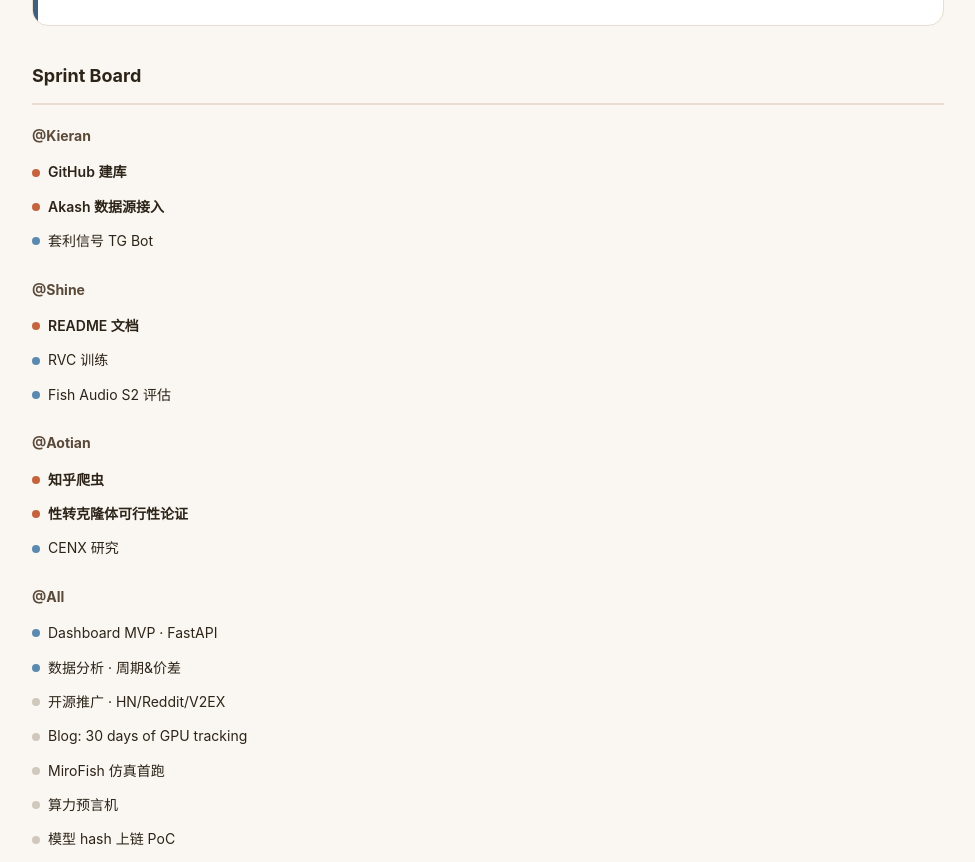
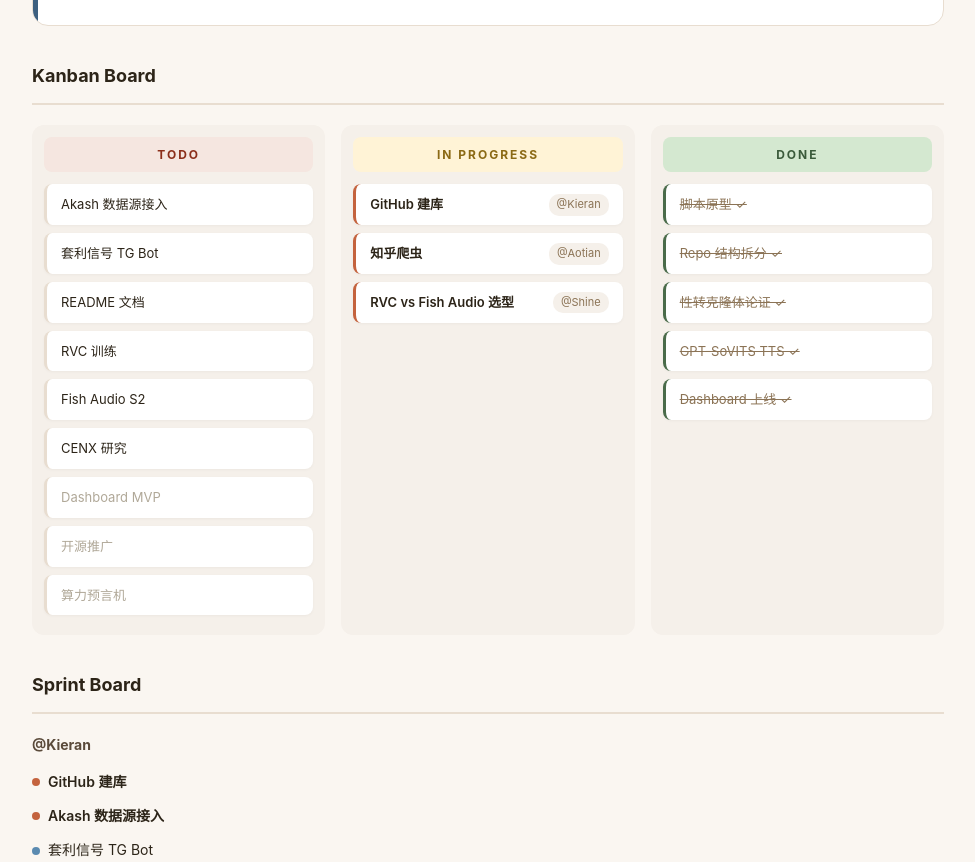
Before and after one commit to happy-shine/gitdone, a plain HTML site: page index.html in a window 1280 px wide. Shown: the part 1202-2064 px from the top of the page, without its empty margins (152-1127 px from the left). Drawn offline with Linux system fonts and the light colour scheme.

Commit message:
feat: add Kanban board view

```diff
--- a/index.html
+++ b/index.html
@@ -262,6 +262,58 @@
   .sprint-list li.backlog::before { background: #D0C8BC; }
   .sprint-list li.urgent { font-weight: 600; }
 
+  /* Kanban */
+  .kanban {
+    display: grid;
+    grid-template-columns: 1fr 1fr 1fr;
+    gap: 16px;
+    margin-bottom: 32px;
+  }
+  @media (max-width: 600px) {
+    .kanban { grid-template-columns: 1fr; }
+  }
+  .kanban-col {
+    background: #F5F0EA;
+    border-radius: 12px;
+    padding: 12px;
+    min-height: 200px;
+  }
+  .kanban-header {
+    font-size: 12px;
+    font-weight: 700;
+    text-transform: uppercase;
+    letter-spacing: 2px;
+    padding: 8px 12px;
+    border-radius: 8px;
+    margin-bottom: 12px;
+    text-align: center;
+  }
+  .kanban-todo { background: #F5E6E0; color: #8B2E1A; }
+  .kanban-progress { background: #FFF3D6; color: #8B6914; }
+  .kanban-done { background: #D4E8D0; color: #3A5A3A; }
+  .kanban-card {
+    background: #FFFFFF;
+    border-radius: 8px;
+    padding: 10px 14px;
+    margin-bottom: 8px;
+    font-size: 13px;
+    color: #2C2418;
+    border-left: 3px solid #E8DDD0;
+    box-shadow: 0 1px 3px rgba(0,0,0,0.04);
+  }
+  .kanban-card.active { border-left-color: #C4633E; font-weight: 600; }
+  .kanban-card.done { border-left-color: #4A6B4A; color: #8B7355; text-decoration: line-through; }
+  .kanban-card.dim { color: #B0A898; }
+  .kanban-owner {
+    float: right;
+    font-size: 11px;
+    font-weight: 400;
+    color: #8B7355;
+    background: #F5F0EA;
+    padding: 2px 8px;
+    border-radius: 10px;
+  }
+
   /* Footer */
   .footer {
     text-align: center;
@@ -369,6 +421,38 @@
   </ul>
 </div>
 
+<!-- Kanban Board -->
+<div class="section-title">Kanban Board</div>
+
+<div class="kanban">
+  <div class="kanban-col">
+    <div class="kanban-header kanban-todo">TODO</div>
+    <div class="kanban-card">Akash 数据源接入</div>
+    <div class="kanban-card">套利信号 TG Bot</div>
+    <div class="kanban-card">README 文档</div>
+    <div class="kanban-card">RVC 训练</div>
+    <div class="kanban-card">Fish Audio S2</div>
+    <div class="kanban-card">CENX 研究</div>
+    <div class="kanban-card dim">Dashboard MVP</div>
+    <div class="kanban-card dim">开源推广</div>
+    <div class="kanban-card dim">算力预言机</div>
+  </div>
+  <div class="kanban-col">
+    <div class="kanban-header kanban-progress">IN PROGRESS</div>
+    <div class="kanban-card active">GitHub 建库 <span class="kanban-owner">@Kieran</span></div>
+    <div class="kanban-card active">知乎爬虫 <span class="kanban-owner">@Aotian</span></div>
+    <div class="kanban-card active">RVC vs Fish Audio 选型 <span class="kanban-owner">@Shine</span></div>
+  </div>
+  <div class="kanban-col">
+    <div class="kanban-header kanban-done">DONE</div>
+    <div class="kanban-card done">脚本原型 ✓</div>
+    <div class="kanban-card done">Repo 结构拆分 ✓</div>
+    <div class="kanban-card done">性转克隆体论证 ✓</div>
+    <div class="kanban-card done">GPT-SoVITS TTS ✓</div>
+    <div class="kanban-card done">Dashboard 上线 ✓</div>
+  </div>
+</div>
+
 <!-- Sprint Board -->
 <div class="section-title">Sprint Board</div>
 
```
